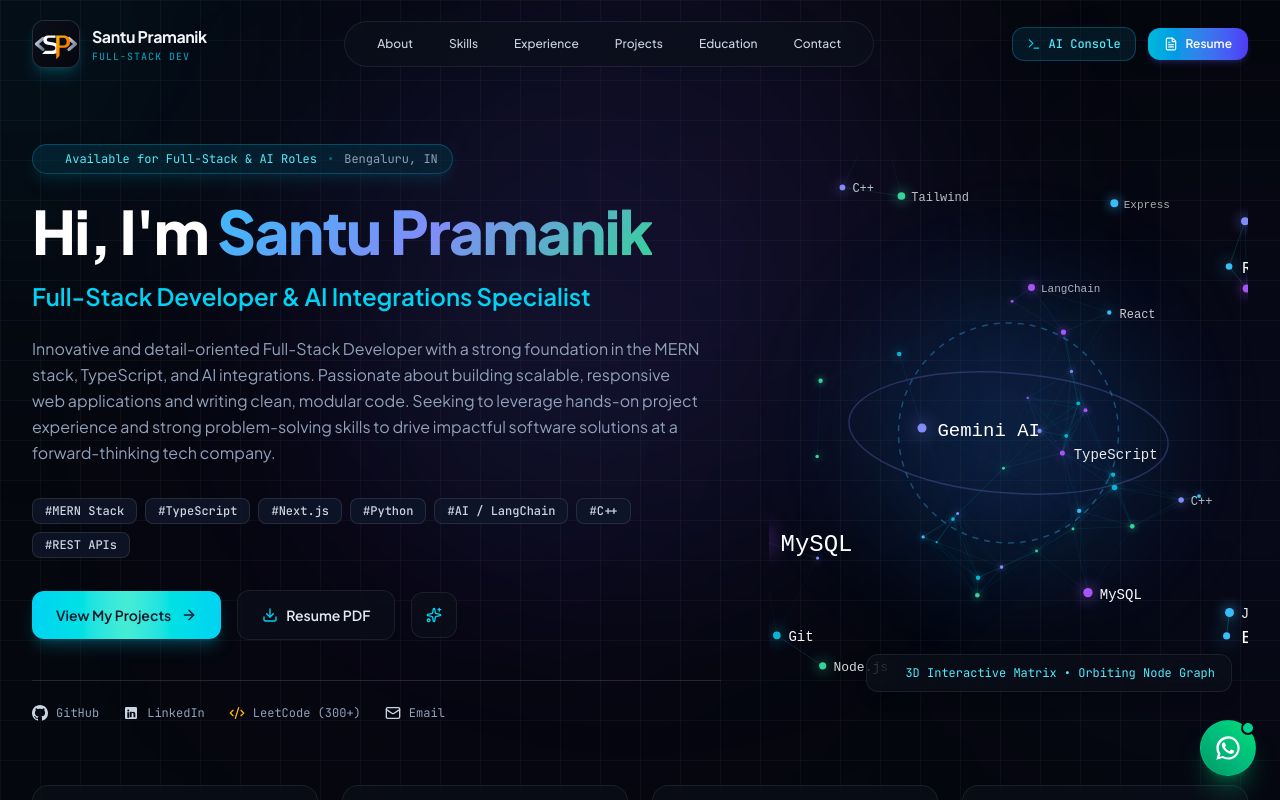
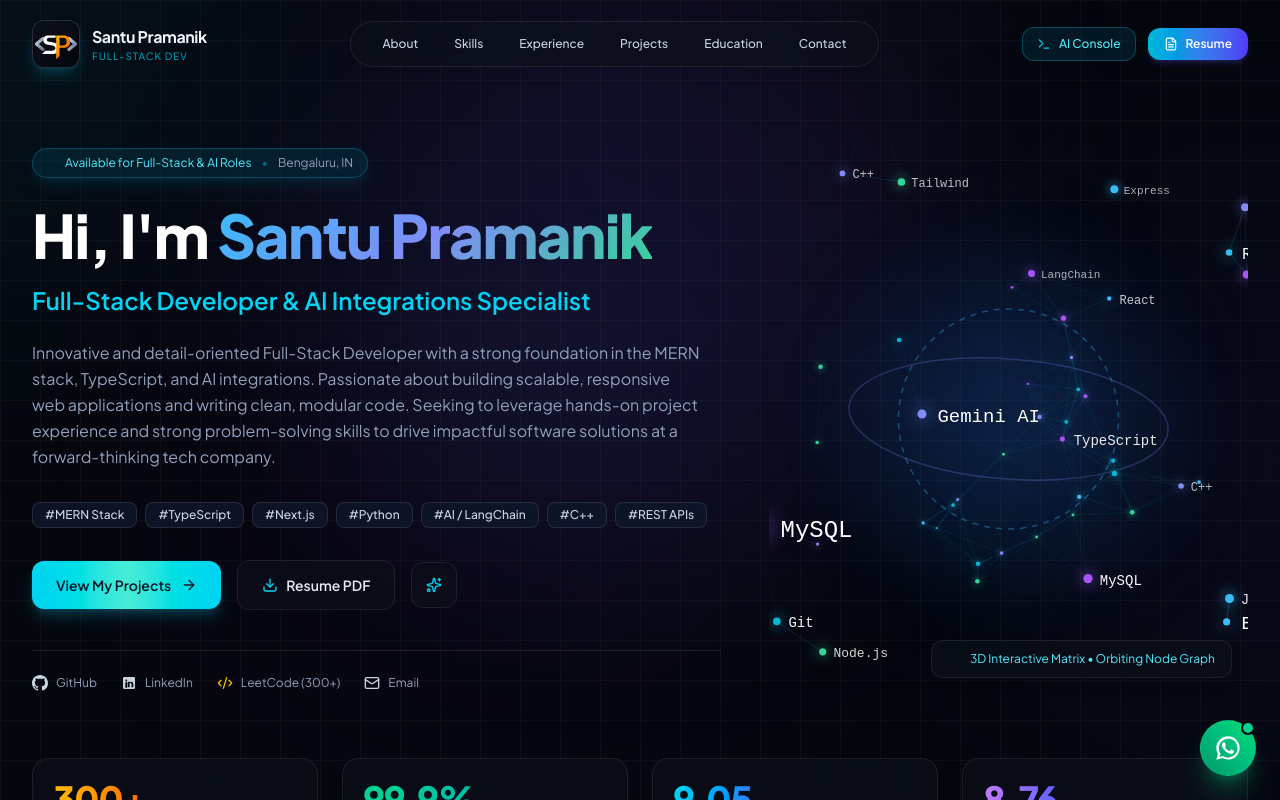
Before and after one commit to santupramanik1/portfolio, a Next.js app: page / in a window 1280 px wide. Shown: the top 800 px of the page. Built offline with nearby package versions, Linux system fonts and the light colour scheme.

Commit message:
fix: use consistent fronts through the website

```diff
--- a/app/globals.css
+++ b/app/globals.css
@@ -2,7 +2,7 @@
 
 @theme {
   --font-sans: var(--font-plus-jakarta), system-ui, sans-serif;
-  --font-mono: var(--font-jetbrains-mono), monospace;
+  --font-mono: var(--font-plus-jakarta), system-ui, sans-serif;
 }
 
 @layer base {
@@ -15,7 +15,7 @@
     background-color: var(--background);
     color: var(--foreground);
     overflow-x: hidden;
-    font-family: var(--font-plus-jakarta), system-ui, -apple-system, BlinkMacSystemFont, 'Segoe UI', Roboto, sans-serif;
+    font-family: var(--font-plus-jakarta), system-ui, -apple-system, BlinkMacSystemFont, 'Segoe UI', sans-serif;
     scroll-behavior: smooth;
   }
 }
--- a/app/layout.tsx
+++ b/app/layout.tsx
@@ -1,15 +1,11 @@
 import type { Metadata } from "next";
-import { Plus_Jakarta_Sans, JetBrains_Mono } from "next/font/google";
+import { Plus_Jakarta_Sans } from "next/font/google";
 import "./globals.css";
 
 const plusJakartaSans = Plus_Jakarta_Sans({
   variable: "--font-plus-jakarta",
   subsets: ["latin"],
-});
-
-const jetbrainsMono = JetBrains_Mono({
-  variable: "--font-jetbrains-mono",
-  subsets: ["latin"],
+  weight: ["300", "400", "500", "600", "700", "800"],
 });
 
 export const metadata: Metadata = {
@@ -39,7 +35,7 @@ export default function RootLayout({
   return (
     <html
       lang="en"
-      className={`${plusJakartaSans.variable} ${jetbrainsMono.variable} h-full antialiased scroll-smooth`}
+      className={`${plusJakartaSans.variable} h-full antialiased scroll-smooth`}
     >
       <body className="min-h-full flex flex-col bg-[#05070e] text-slate-100 font-sans">{children}</body>
     </html>
```
